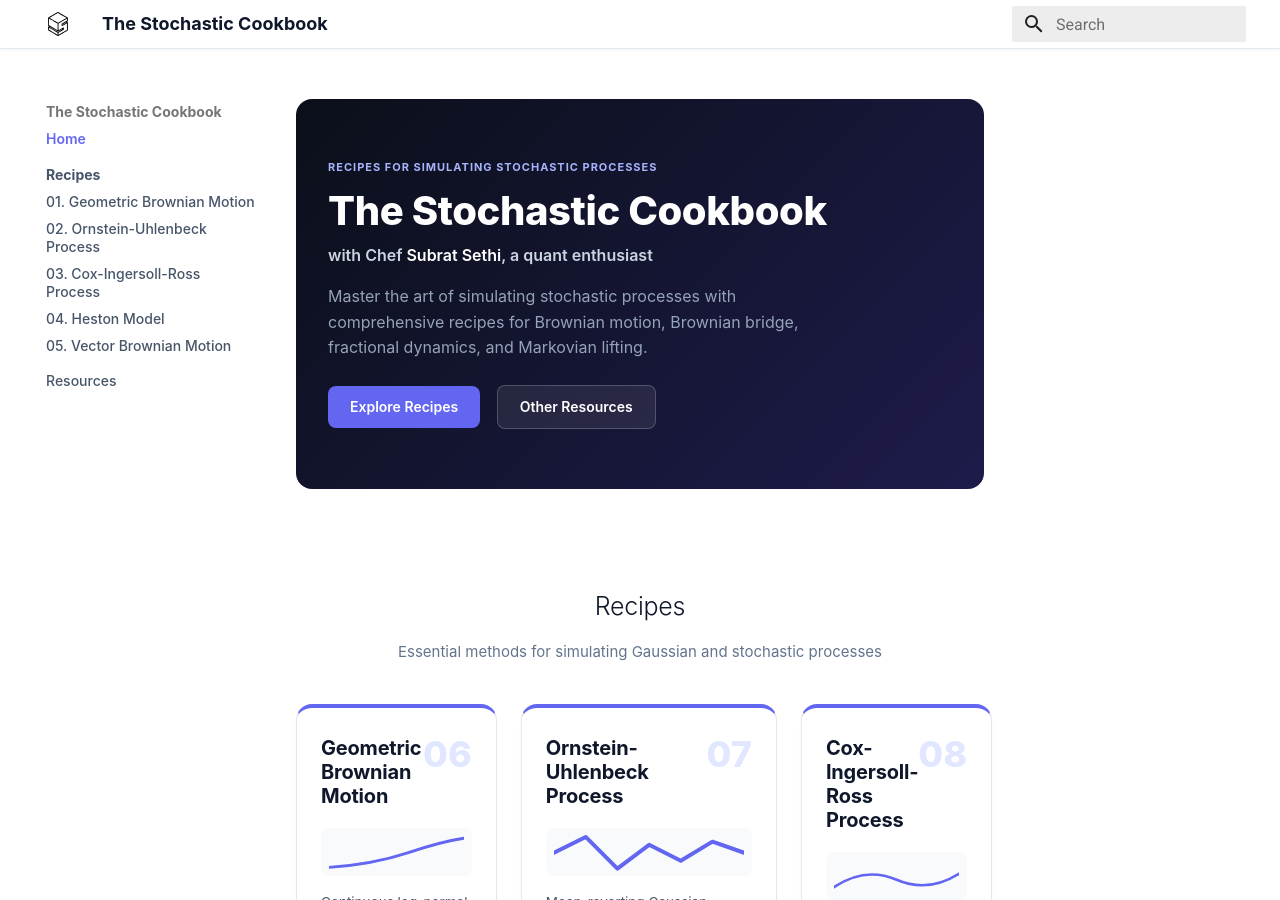
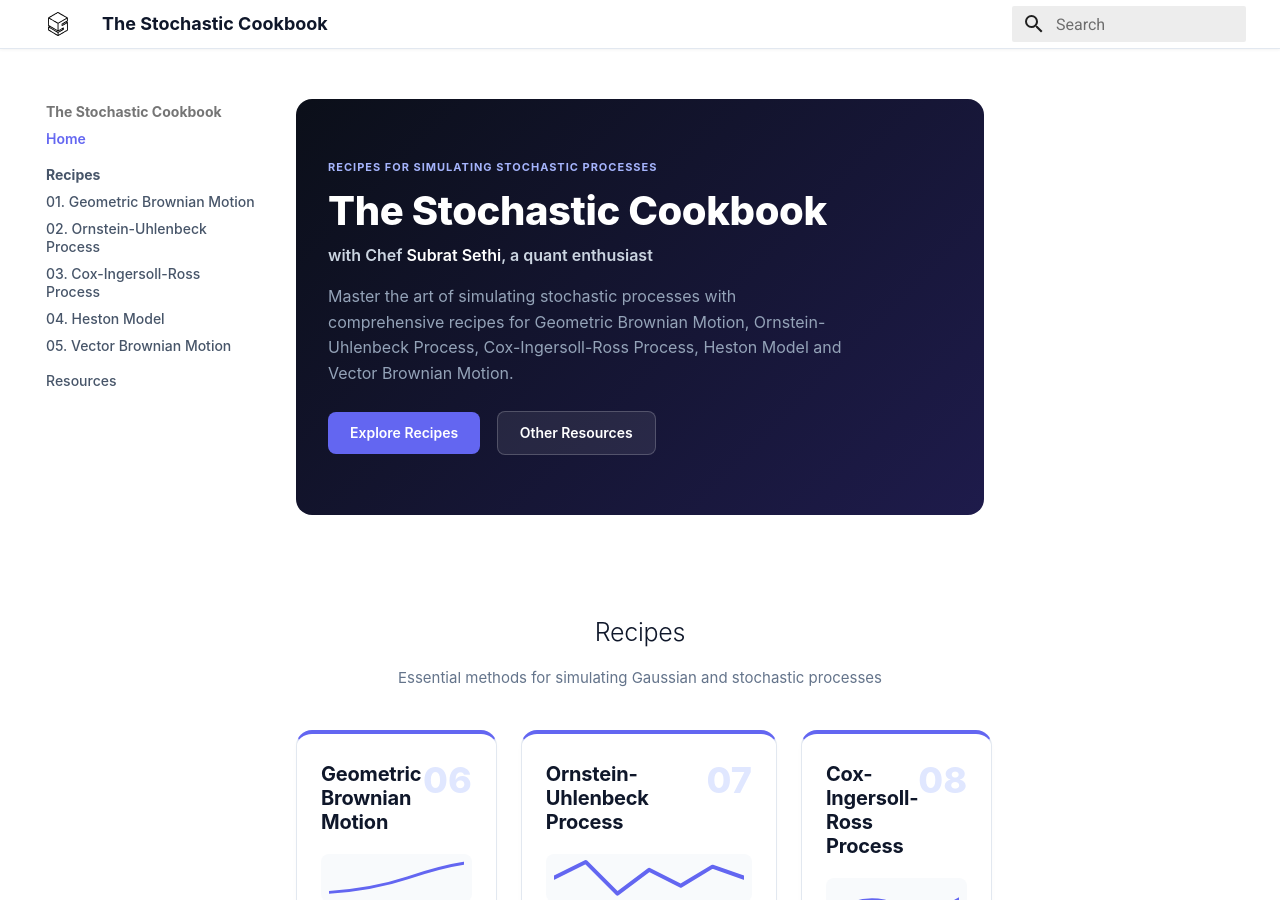
Before and after one commit to sub-shi/The-Stochastic-Cookbook, an MkDocs documentation site: the page built from docs/index.md, in a window 1280 px wide and 900 px high. Built offline with MkDocs 1.6.1 and Material for MkDocs 9.7.7, drawn with Linux system fonts in a browser that asks for light colours; a script that is not in the unit is left out.

Commit message:
Fixed name mis-match issue

```diff
--- a/docs/index.md
+++ b/docs/index.md
@@ -5,7 +5,7 @@
     <div style="font-size: 16px; font-weight: 600; color: #cbd5e1; margin-top: -6px; margin-bottom: 16px;">
       with Chef <span style="color: #ffffff;">Subrat Sethi</span>, a quant enthusiast
     </div>
-    <p>Master the art of simulating stochastic processes with comprehensive recipes for Brownian motion, Brownian bridge, fractional dynamics, and Markovian lifting.</p>
+    <p>Master the art of simulating stochastic processes with comprehensive recipes for Geometric Brownian Motion, Ornstein-Uhlenbeck Process, Cox-Ingersoll-Ross Process, Heston Model and Vector Brownian Motion.</p>
     <a href="#recipes" class="hero-btn hero-btn-primary">Explore Recipes</a>
     <a href="#resources" class="hero-btn hero-btn-secondary">Other Resources</a>
   </div>
```
